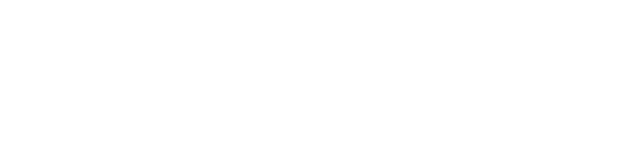
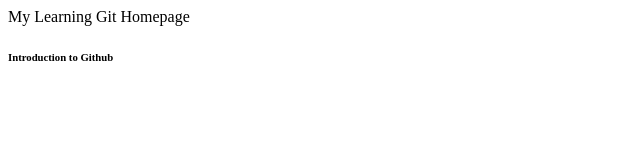
Before and after one commit to weng126/lab2, a plain HTML site: page homepage.html in a window 1280 px wide. Shown: the whole page, without its empty margins (0-640 px from the left). Drawn offline with Linux system fonts and the light colour scheme.

Commit message:
adding / to html and body tags

```diff
--- a/homepage.html
+++ b/homepage.html
@@ -1,3 +1,7 @@
 <hmtl>
   <head><title>Home</title></head>
+  <body>
+    <p> My Learning Git Homepage</p>
+    <h6>Introduction to Github</h6>
+  </body>
 </hmtl>
```
